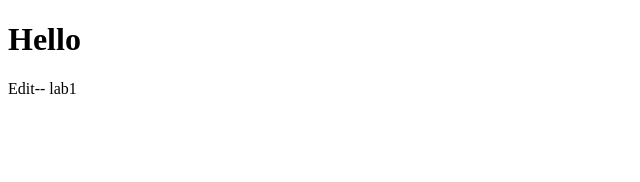
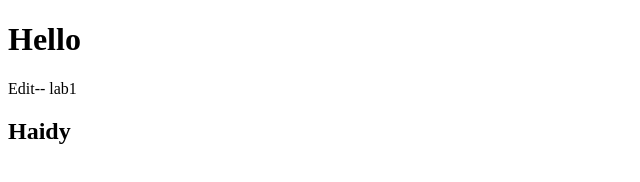
Before and after one commit to RehabHussin23/Source-Control-, a plain HTML site: page index.html in a window 1280 px wide. Shown: the whole page, without its empty margins (0-640 px from the left). Drawn offline with Linux system fonts and the light colour scheme.

Commit message:
hello new li

```diff
--- a/index.html
+++ b/index.html
@@ -8,5 +8,6 @@
 <body>
     <h1>Hello</h1>
     <p>Edit-- lab1</p>
+    <h2>Haidy</h2>
 </body>
 </html>
```
